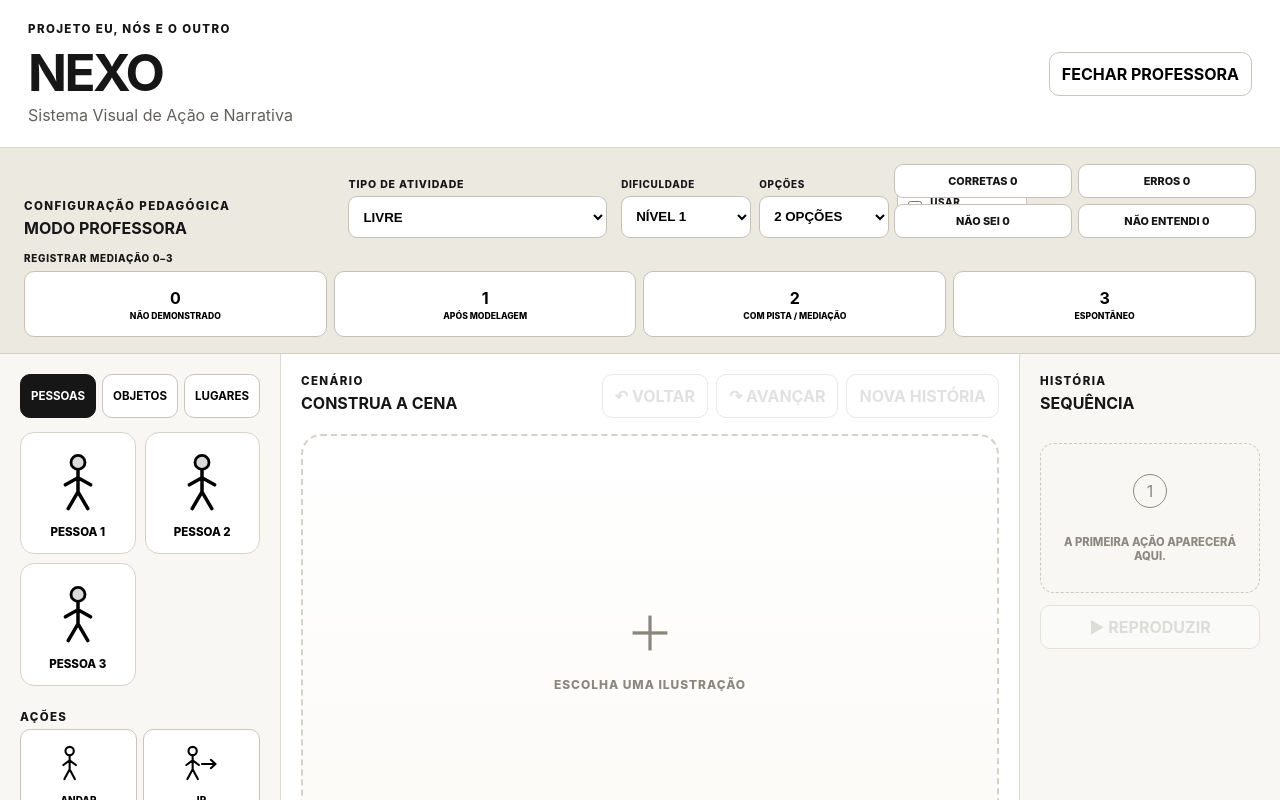
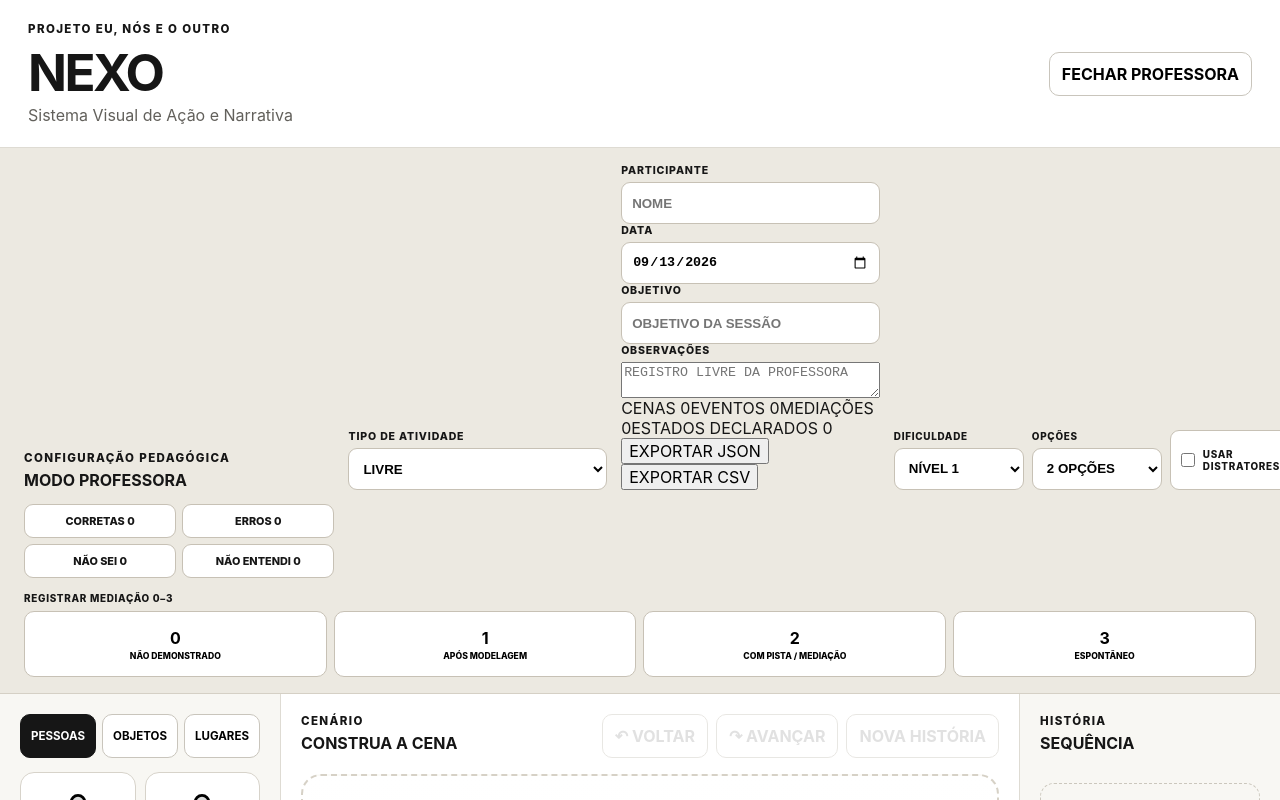
Before and after one commit to aeduardasantana/nexo, a React (Vite) app: page / in a window 1280 px wide. Both pictures are taken after a click on the button "MODO PROFESSORA". Shown: the top 800 px of the page. Built offline with nearby package versions, Linux system fonts and the light colour scheme.

Commit message:
feat: add local session report and JSON CSV export [edufertanapo]

```diff
--- a/src/App.tsx
+++ b/src/App.tsx
@@ -39,6 +39,8 @@ import type {
   ActivitySupportConfig,
   MediationAssessment,
   MediationLevel,
+  SessionMetadata,
+  SessionReport,
 } from './types/domain';
 
 const categoryLabels: Record<AssetCategory, string> = {
@@ -141,6 +143,12 @@ export default function App() {
     useDistractors: false,
   });
   const [mediationAssessments, setMediationAssessments] = useState<MediationAssessment[]>([]);
+  const [sessionMetadata, setSessionMetadata] = useState<SessionMetadata>({
+    participant: '',
+    date: new Date().toISOString().slice(0, 10),
+    objective: '',
+    notes: '',
+  });
   const sceneRef = useRef<HTMLDivElement | null>(null);
   const replayTimer = useRef<number | null>(null);
 
@@ -207,6 +215,73 @@ export default function App() {
       createdAt: new Date().toISOString(),
     }]);
     setFeedback(`MEDIAÇÃO ${level} — ${mediationLevelLabel(level)}`);
+  }
+
+  function buildSessionReport(): SessionReport {
+    return {
+      metadata: sessionMetadata,
+      scenes: history,
+      mediationEvents,
+      mediationAssessments,
+      mentalStates,
+      informationAccess,
+      supportConfig,
+      generatedAt: new Date().toISOString(),
+    };
+  }
+
+  function downloadTextFile(filename: string, content: string, type: string) {
+    const blob = new Blob([content], { type });
+    const url = URL.createObjectURL(blob);
+    const anchor = document.createElement('a');
+    anchor.href = url;
+    anchor.download = filename;
+    document.body.appendChild(anchor);
+    anchor.click();
+    anchor.remove();
+    URL.revokeObjectURL(url);
+  }
+
+  function exportSessionJson() {
+    const report = buildSessionReport();
+    const safeParticipant = (sessionMetadata.participant || 'SESSAO').trim().replace(/[^A-Za-z0-9_-]+/g, '_');
+    downloadTextFile(
+      `NEXO_${safeParticipant}_${sessionMetadata.date}.json`,
+      JSON.stringify(report, null, 2),
+      'application/json',
+    );
+  }
+
+  function exportSessionCsv() {
+    const rows = [
+      ['DATA', 'TIPO', 'DESCRICAO', 'NIVEL_MEDIACAO', 'DIFICULDADE', 'OPCOES', 'DISTRATORES'],
+    ];
+
+    for (const event of mediationEvents) {
+      const assessment = [...mediationAssessments]
+        .reverse()
+        .find((item) => item.sourceEventId === event.id);
+      rows.push([
+        event.createdAt,
+        event.type,
+        event.label,
+        assessment ? String(assessment.level) : '',
+        assessment ? String(assessment.difficulty) : '',
+        assessment ? String(assessment.optionCount) : '',
+        assessment ? (assessment.useDistractors ? 'SIM' : 'NAO') : '',
+      ]);
+    }
+
+    const csv = rows
+      .map((row) => row.map((value) => `"${String(value).replace(/"/g, '""')}"`).join(';'))
+      .join('\n');
+
+    const safeParticipant = (sessionMetadata.participant || 'SESSAO').trim().replace(/[^A-Za-z0-9_-]+/g, '_');
+    downloadTextFile(
+      `NEXO_${safeParticipant}_${sessionMetadata.date}.csv`,
+      '\uFEFF' + csv,
+      'text/csv;charset=utf-8',
+    );
   }
 
   function setSceneTemporalDay(day: TemporalDay) {
@@ -1201,6 +1276,68 @@ export default function App() {
               </label>
             </>
           )}
+
+          <div className="session-panel">
+            <label>
+              <span>PARTICIPANTE</span>
+              <input
+                value={sessionMetadata.participant}
+                onChange={(event) => setSessionMetadata((current) => ({
+                  ...current,
+                  participant: event.target.value.toUpperCase(),
+                }))}
+                placeholder="NOME"
+              />
+            </label>
+
+            <label>
+              <span>DATA</span>
+              <input
+                type="date"
+                value={sessionMetadata.date}
+                onChange={(event) => setSessionMetadata((current) => ({
+                  ...current,
+                  date: event.target.value,
+                }))}
+              />
+            </label>
+
+            <label className="session-wide">
+              <span>OBJETIVO</span>
+              <input
+                value={sessionMetadata.objective}
+                onChange={(event) => setSessionMetadata((current) => ({
+                  ...current,
+                  objective: event.target.value.toUpperCase(),
+                }))}
+                placeholder="OBJETIVO DA SESSÃO"
+              />
+            </label>
+
+            <label className="session-wide">
+              <span>OBSERVAÇÕES</span>
+              <textarea
+                value={sessionMetadata.notes}
+                onChange={(event) => setSessionMetadata((current) => ({
+                  ...current,
+                  notes: event.target.value,
+                }))}
+                placeholder="REGISTRO LIVRE DA PROFESSORA"
+              />
+            </label>
+
+            <div className="session-summary">
+              <span>CENAS {Math.max(0, history.length - 1)}</span>
+              <span>EVENTOS {mediationEvents.length}</span>
+              <span>MEDIAÇÕES {mediationAssessments.length}</span>
+              <span>ESTADOS DECLARADOS {mentalStates.length}</span>
+            </div>
+
+            <div className="session-export">
+              <button type="button" onClick={exportSessionJson}>EXPORTAR JSON</button>
+              <button type="button" onClick={exportSessionCsv}>EXPORTAR CSV</button>
+            </div>
+          </div>
 
           <div className="teacher-support">
             <label>
```
